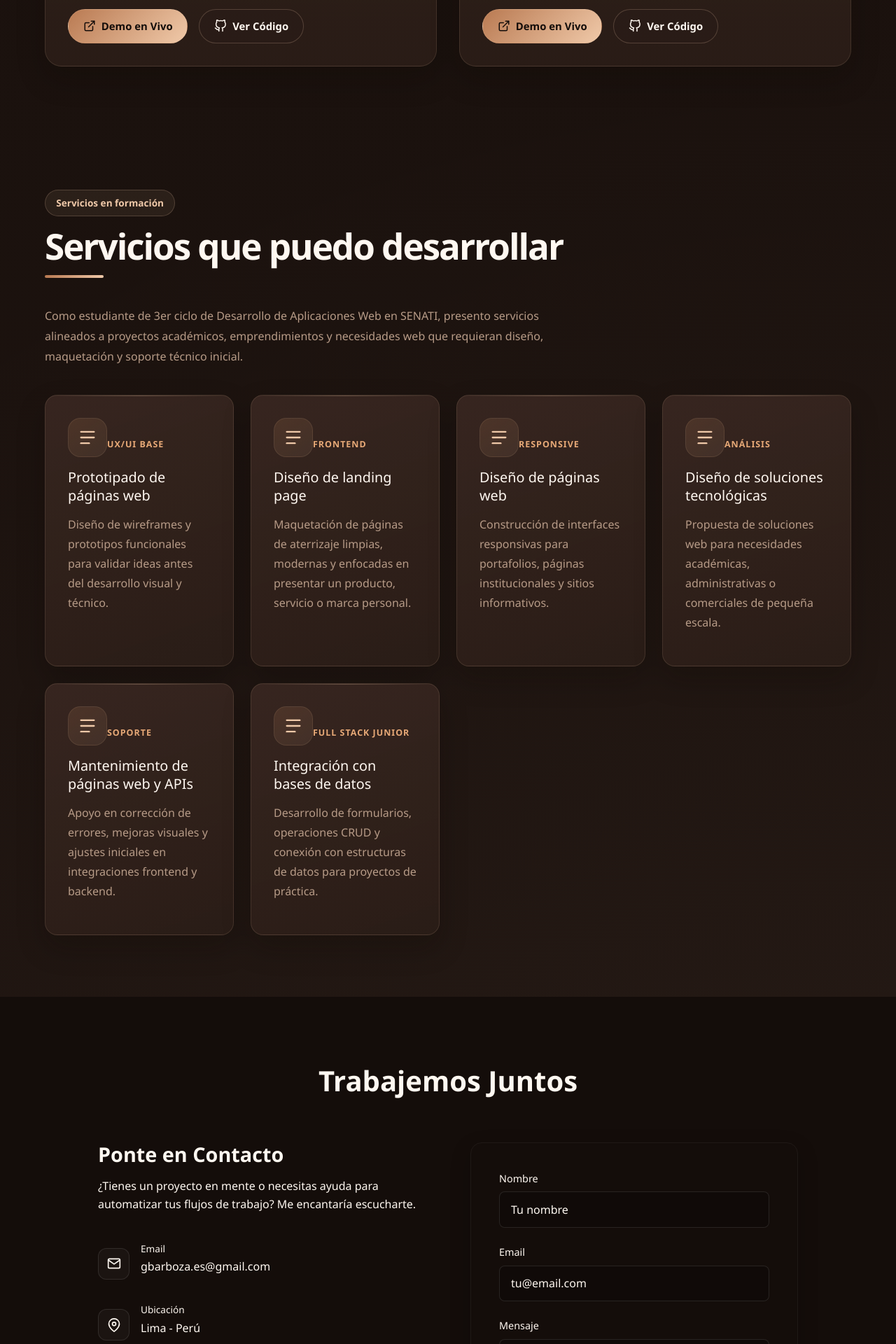
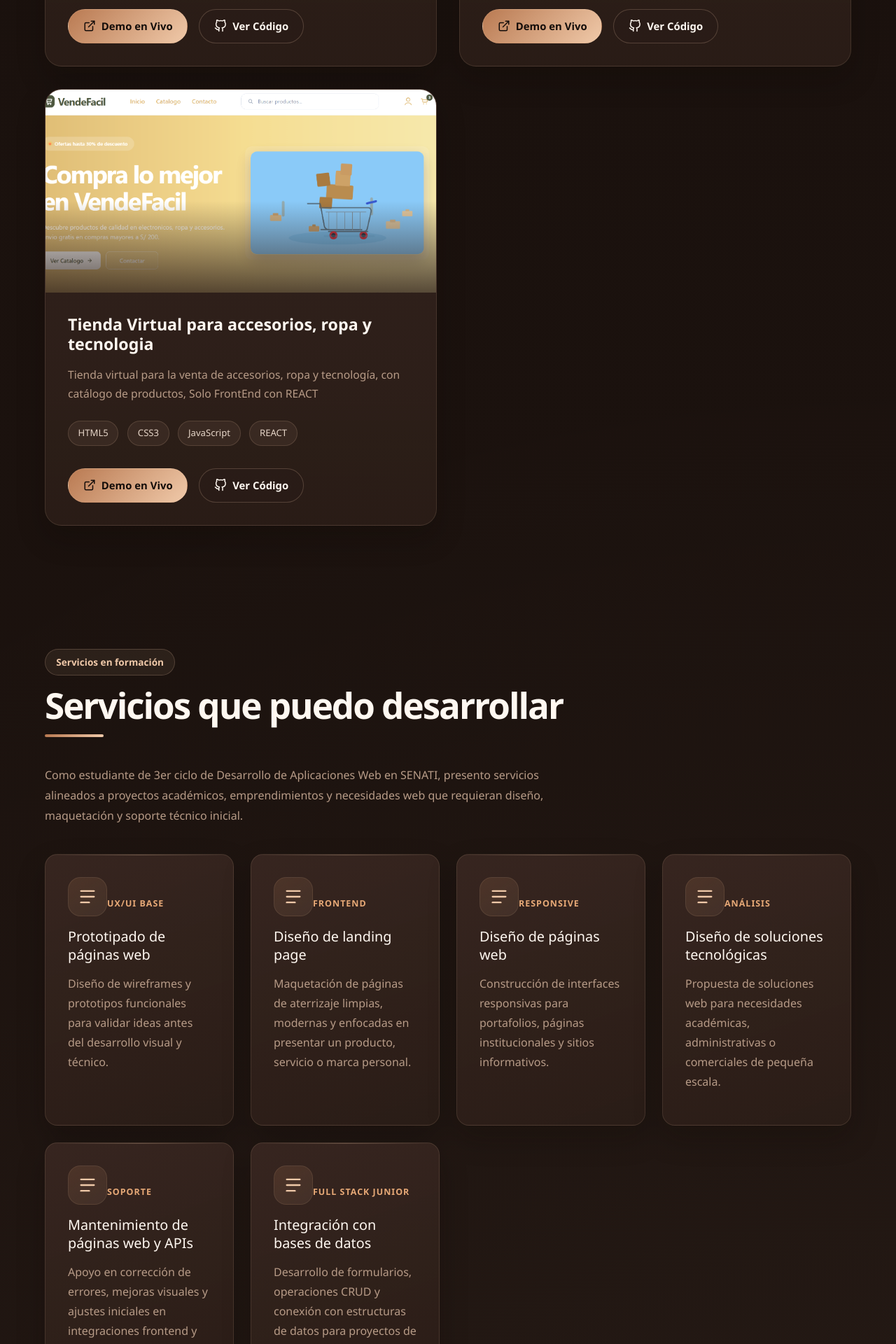
Before and after one commit to johan-vega/Portafolio-Vega, a React (Vite) app: page / in a window 1280 px wide. Shown: the part 6800-8720 px from the top of the page at 70% size. Built offline with nearby package versions, Linux system fonts and the light colour scheme.

Commit message:
se cambio el formulario de contacto y se actualizo un proyecto nuevo

```diff
--- a/src/App.jsx
+++ b/src/App.jsx
@@ -6,7 +6,7 @@ import Perfil from './components/Perfil/Perfil';
 import Habilidades from './components/Habilidades/Habilidades';
 import Proyectos from './components/Proyectos/Proyectos';
 import Servicios from './components/Servicios/Servicios';
-import Contactos2 from './components/Contactos/Contactos2';
+import Contactos from './components/Contactos/Contactos';
 import Footer from './components/Footer/Footer';
 
 function App() {
@@ -18,7 +18,7 @@ function App() {
       <Habilidades />
       <Proyectos />
       <Servicios />
-      <Contactos2 />
+      <Contactos />
       <Footer />
     </>
   )
--- a/src/components/Contactos/Contactos2.jsx
+++ b/src/components/Contactos/Contactos2.jsx
@@ -86,7 +86,7 @@ COLUMNA IZQUIERDA: INFORMACIÓN
                                 </div>
                                 <div>
                                     <span className="item-label">Email</span>
-                                    <p className="item-text">gbarboza.es@gmail.com</p>
+                                    <p className="item-text">johan.vi.em.99@gmail.com</p>
                                 </div>
                             </div>
                             {/* Ítem Ubicación */}
--- a/src/components/Proyectos/Proyectos.jsx
+++ b/src/components/Proyectos/Proyectos.jsx
@@ -3,6 +3,7 @@ import correos from '../../assets/correos.png';
 import cafeteria from '../../assets/cafeteria.png';
 import matricula from '../../assets/matricula.png';
 import scc from '../../assets/scc.png';
+import vendefacil from '../../assets/vendefacil.png';
 
 const Proyectos = () => {
     const proyectosData = [
@@ -41,6 +42,15 @@ const Proyectos = () => {
             tecnologias: ['HTML5', 'CSS3', 'JavaScript', 'Laravel', 'MySQL'],
             linkDemo: 'https://entregable-grupo3.infinityfreeapp.com/login',
             linkCodigo: 'https://github.com/johan-vega/entregableGrupo3'
+        },
+        {
+            id: 5,
+            imagen: vendefacil,
+            titulo: 'Tienda Virtual para accesorios, ropa y tecnologia',
+            descripcion: 'Tienda virtual para la venta de accesorios, ropa y tecnología, con catálogo de productos, Solo FrontEnd con REACT',
+            tecnologias: ['HTML5', 'CSS3', 'JavaScript', 'REACT'],
+            linkDemo: 'https://vende-facil.vercel.app/#/',
+            linkCodigo: 'https://github.com/johan-vega/VendeFacil'
         }
     ];
 
```
Also changed, not shown: src/assets/vendefacil.png (added).
